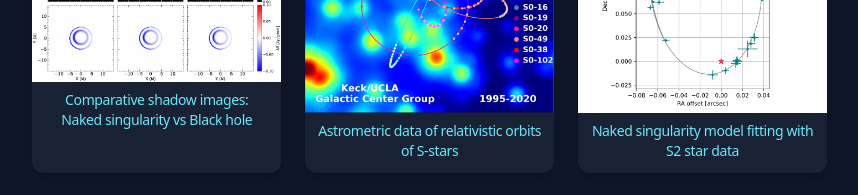
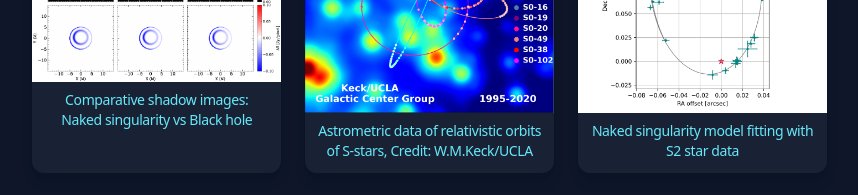
Before and after one commit to Parth-G-Bambhaniya/Parth-G-Bambhaniya.github.io, a React (Vite) app: page / in a window 1280 px wide. Shown: the part 1240-1435 px from the top of the page, without its empty margins (421-1279 px from the left). Built offline with nearby package versions, Linux system fonts and the light colour scheme; some icons are missing.

Commit message:
Update App.jsx

```diff
--- a/src/App.jsx
+++ b/src/App.jsx
@@ -404,7 +404,7 @@ const Hero = () => {
 const About = () => {
   const researchImages = [
     { src: shadowImage2, caption: "Comparative shadow images: Naked singularity vs Black hole" },
-    { src: wmkeckImage, caption: "Astrometric data of relativistic orbits of S-stars" },
+    { src: wmkeckImage, caption: "Astrometric data of relativistic orbits of S-stars, Credit: W.M.Keck/UCLA" },
     { src: s2orbitImage, caption: "Naked singularity model fitting with S2 star data" },
     { src: pulsarImage, caption: "Time delay of pulsar signals probes the causal structure of galactic center" },
     { src: shadowImage1, caption: "Simulated thin accretion disks of singular vs regular Black Holes"},
```
